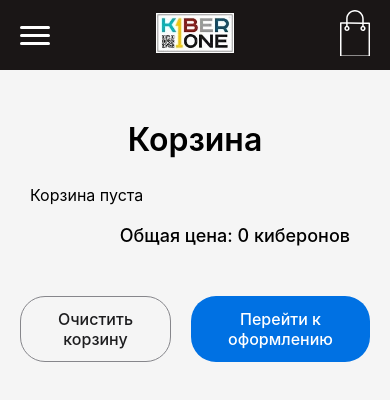
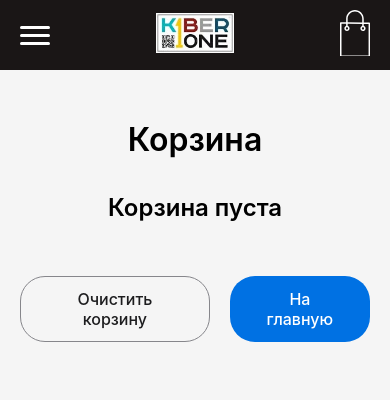
Before and after one commit to Umbomax/kiber-one-client, a React (Create React App) app: page /cart in a window 390 px wide. Shown: the top 400 px of the page. Built offline with nearby package versions, Linux system fonts and the light colour scheme.

Commit message:
feat: buttons with visible when 0 products in cart. fix: close btn

```diff
--- a/src/App.css
+++ b/src/App.css
@@ -13,4 +13,5 @@
     justify-content: center;
     align-items: center;
     background: rgba(0, 0, 0, 0.5) !important;
+    position: relative;
 }
--- a/src/components/ProductCard/ProductCard.jsx
+++ b/src/components/ProductCard/ProductCard.jsx
@@ -33,10 +33,11 @@ const ProductCard = ({ product }) => {
             </div>
 
             <ReactModal isOpen={modalIsOpen} onRequestClose={() => setModalIsOpen(false)} className={styles.modal} overlayClassName={styles.overlay}>
-                <div className={styles.modalContent}>
-                    <button className={styles.closeButton} onClick={() => setModalIsOpen(false)}>
+            <button className={styles.closeButton} onClick={() => setModalIsOpen(false)}>
                         ×
                     </button>
+                <div className={styles.modalContent}>
+
                     <h2>{product.name}</h2>
                     <img src={activeImage} alt={product.name} className={styles.modalImage} />
                     <div className={styles.thumbnailContainer}>
--- a/src/components/ProductCard/ProductCard.module.css
+++ b/src/components/ProductCard/ProductCard.module.css
@@ -140,6 +140,7 @@ select:focus {
     display: flex;
     flex-direction: column;
     text-align: center;
+    position: relative;
 }
 
 .modalContent {
@@ -195,14 +196,15 @@ select:focus {
 
 .closeButton {
     position: absolute;
-    top: -5px;
-    right: 8px;
+    top: 12px;
+    right: 32px;
     background: transparent;
     border: none;
     font-size: 48px;
     cursor: pointer;
     color: #333;
     transition: color 0.2s ease;
+    z-index: 1000;
 }
 
 .closeButton:hover {
--- a/src/pages/Cart/Cart.jsx
+++ b/src/pages/Cart/Cart.jsx
@@ -26,17 +26,28 @@ const Cart = () => {
             <div className={styles.container}>
                 <h2>Корзина</h2>
                 <div className={styles.cartTable}>
-                    {cart.length === 0 ? <p>Корзина пуста</p> : <OrderList orders={cart} removeFromCart={removeFromCart} addToCart={addToCart} isCart={true} />}
-                    <div className={styles.totalPrice}>Общая цена: {totalPrice} киберонов</div>
+                    {cart.length === 0 ? <p className={styles.emptyCart}>Корзина пуста</p> : <OrderList orders={cart} removeFromCart={removeFromCart} addToCart={addToCart} isCart={true} />}
+                    {cart.length === 0 ? null : <div className={styles.totalPrice}>Общая цена: {totalPrice} киберонов</div>}
                 </div>
 
                 <div className={styles.cartFooter}>
                     <button onClick={clearCart} className={styles.clearButton}>
                         Очистить корзину
                     </button>
-                    <button onClick={handleCheckout} className={styles.checkoutButton}>
-                        Перейти к оформлению
-                    </button>
+                    {cart.length === 0 ? (
+                        <button
+                            onClick={() => {
+                                navigate("/");
+                            }}
+                            className={styles.checkoutButton}
+                        >
+                            На главную
+                        </button>
+                    ) : (
+                        <button onClick={handleCheckout} className={styles.checkoutButton}>
+                            Перейти к оформлению
+                        </button>
+                    )}
                 </div>
             </div>
         </div>
--- a/src/pages/Cart/Cart.module.css
+++ b/src/pages/Cart/Cart.module.css
@@ -14,7 +14,11 @@
 .cartTable {
   padding: 10px;
 }
-
+.emptyCart{
+  font-size: 32px;
+  font-weight: 600;
+  text-align: center;
+}
 /* Контейнер для центрирования и ограничения ширины */
 .container {
   max-width: 1440px;
@@ -72,4 +76,7 @@
   .totalPrice{
     font-size: 18px;
   }
+  .emptyCart{
+    font-size: 24px;
+  }
 }
--- a/src/pages/Main/Main.module.css
+++ b/src/pages/Main/Main.module.css
@@ -69,7 +69,7 @@ body {
     display: block;
     margin-top: 70px;
     width: 100%;
-    text-align: center;
+    text-align: left;
 }
 
 .ussmore a {
```
